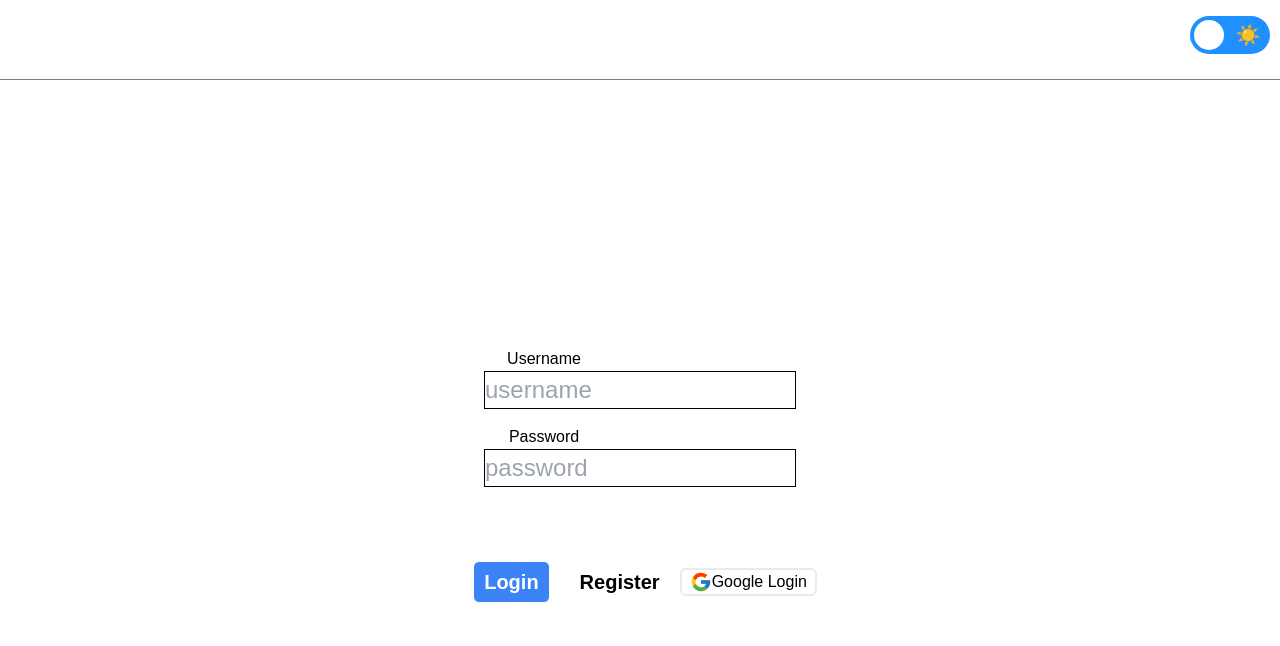
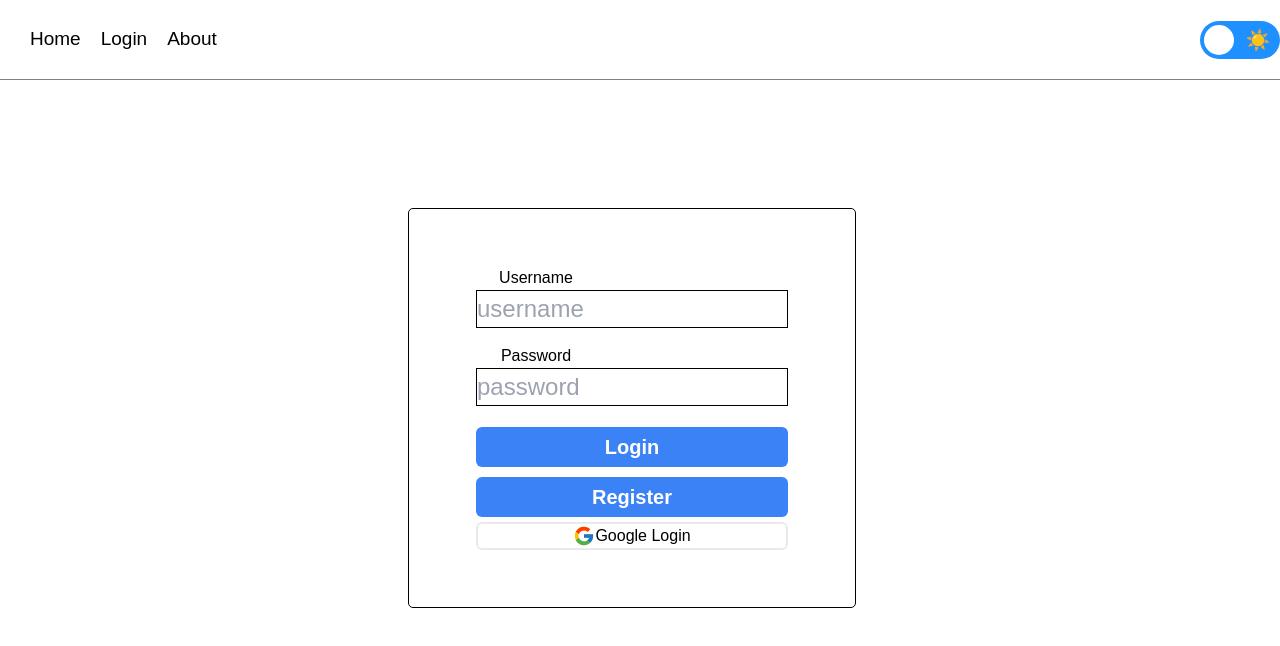
Before and after one commit to Seung-hwan285/Next13-E-Commerce, a Next.js app: page /login in a window 1280 px wide. Shown: the top 646 px of the page. Built offline with nearby package versions, Linux system fonts and the light colour scheme; no server answers.

Commit message:
refactor: Update navbar style

```diff
--- a/next.config.js
+++ b/next.config.js
@@ -6,6 +6,9 @@ const nextConfig = {
   typescript: {
     ignoreBuildErrors: true,
   },
+  images: {
+    domains: ['lh3.googleusercontent.com'],
+  },
 };
 
 module.exports = nextConfig;
--- a/package.json
+++ b/package.json
@@ -23,6 +23,7 @@
     "@types/react": "18.2.12",
     "@types/react-dom": "18.2.5",
     "axios": "^1.2.5",
+    "jotai": "^2.2.1",
     "next": "13.4.4",
     "next-auth": "^4.22.1",
     "react": "18.2.0",
--- a/src/app/(auth)/login/components/LoginForm.tsx
+++ b/src/app/(auth)/login/components/LoginForm.tsx
@@ -7,10 +7,12 @@ import {
   validatePassword,
 } from '@/app/(auth)/login/helper/validation';
 import { authAPI } from '@/app/api/auth/login';
-import { signIn, useSession } from 'next-auth/react';
+import { signIn } from 'next-auth/react';
 
 import GoogleIcon from '/public/icons/icons8-google.svg';
 import Image from 'next/image';
+import { themState } from '@/app/jotail/themState';
+import { useAtom } from 'jotai';
 
 type ButtonType = {
   variant: string;
@@ -24,7 +26,7 @@ function LoginForm() {
     reset,
   } = useForm();
 
-  const { data: session } = useSession();
+  const [activeThem, setActiveTheme] = useAtom(themState);
 
   const onSubmit = async () => {
     reset();
@@ -41,7 +43,7 @@ function LoginForm() {
 
   return (
     <>
-      <LoginFormBox onSubmit={handleSubmit(onSubmit)}>
+      <LoginFormBox activeThem={activeThem} onSubmit={handleSubmit(onSubmit)}>
         <LoginContainer>
           <LoginUserNameWrapper>
             <Label for="username">Username</Label>
@@ -88,27 +90,31 @@ export default LoginForm;
 
 const ButtonGoogle = styled.button`
   border-radius: 6px;
+  width: 100%;
   border: 2px solid #ebeaea;
   padding: 0 0.5rem;
   display: flex;
-  align-items: center;
-  justify-content: center;
   height: 1.75rem;
   min-width: 1.75rem;
   font-size: 1em;
   margin: 0;
   outline: none;
+  align-items: center;
+  justify-content: center;
   font-weight: 500;
 `;
 
 const LoginContainer = styled.div``;
 
 const LoginFormBox = styled.form`
-  background-color: #fff;
+  background-color: #ffffff;
   width: 35%;
   height: 25rem;
   display: flex;
   align-items: center;
+  margin-bottom: 9rem;
+  border: 1px solid ${(p) => (p.activeThem === 'light' ? 'black' : 'white')};
+  margin-right: 1rem;
   justify-content: center;
   border-radius: 5px;
   color: black;
@@ -124,6 +130,7 @@ const LoginUserNameWrapper = styled.div`
 const Label = styled.label`
   color: black;
   margin-right: 12rem;
+  justify-content: flex-end;
 `;
 
 const Input = styled.input`
@@ -144,23 +151,21 @@ const PasswordWrapper = styled.div`
 const ButtonWrapper = styled.div`
   display: flex;
   align-items: center;
+  flex-direction: column;
   justify-content: center;
-  margin-top: 4rem;
+  margin-top: 1rem;
 `;
 
 const Button = styled.button<ButtonType>`
-  color: ${(props) => (props.variant === 'login' ? 'white' : 'black')};
-  background-color: ${(props) =>
-    props.variant === 'login' ? 'rgb(59 130 246)' : ''};
+  color: #ffffff;
+  background-color: rgb(59 130 246);
   font-size: 20px;
-  margin: 10px;
-  border: 1px solid ${(props) => (props.variant === 'login' ? 'white' : 'none')};
+  margin: 5px;
   padding: 5px 10px;
+  width: 100%;
   border-radius: 6px;
   font-weight: bold;
   &:hover {
-    background-color: ${(props) =>
-      props.variant === 'login' ? 'rgb(29 78 216)' : ''};
-    color: ${(props) => (props.variant === 'login' ? '' : 'rgb(30 64 175);')};
+    background-color: rgba(30 64 175);
   }
 `;
--- a/src/app/api/auth/[...nextauth]/route.ts
+++ b/src/app/api/auth/[...nextauth]/route.ts
@@ -1,5 +1,6 @@
 import NextAuth, { NextAuthOptions } from 'next-auth';
 import GoogleProvider from 'next-auth/providers/google';
+import { isJwt } from '@/utils/isJwt';
 
 export const authOptions: NextAuthOptions = {
   session: {
@@ -14,12 +15,9 @@ export const authOptions: NextAuthOptions = {
   ],
 
   callbacks: {
-    async jwt({ token, account }) {
-      if (account?.provider === 'google') {
-        console.log(account);
-
-        return token;
-      }
+    async jwt({ token, account, profile }) {
+      isJwt(token);
+      return token;
     },
   },
 };
--- a/src/app/commons/ThemeToggle.tsx
+++ b/src/app/commons/ThemeToggle.tsx
@@ -1,8 +1,10 @@
 import styled from '@emotion/styled';
-import React, { useEffect, useState } from 'react';
+import React, { useEffect } from 'react';
+import { useAtom } from 'jotai';
+import { themState } from '@/app/jotail/themState';
 
 function ThemeToggle() {
-  const [activeThem, setActiveTheme] = useState('light');
+  const [activeThem, setActiveTheme] = useAtom(themState);
   const inactiveTheme = activeThem === 'light' ? 'dark' : 'light';
 
   useEffect(() => {
--- a/src/app/globals.css
+++ b/src/app/globals.css
@@ -5,10 +5,13 @@
 
 body,
 body[data-theme="light"] {
-  --color-text-primary: #27201a;
+  --color-text-primary: #000000;
   --color-text-secondary: #076963;
   --color-bg-primary: #fff;
   --color-bg-toggle: #1e90ff;
+  --color-text-color : #27201a;
+
+
 }
 
 body[data-theme="dark"] {
@@ -16,6 +19,7 @@ body[data-theme="dark"] {
   --color-text-secondary: #ff6b00;
   --color-bg-primary: #15232d;
   --color-bg-toggle: #a9a9a9;
+
 }
 
 body {
@@ -24,7 +28,3 @@ body {
   font-family: sans-serif;
   transition: background 0.25s ease-in-out;
 }
-
-h1 {
-  color: var(--color-text-secondary);
-}
--- /dev/null
+++ b/src/app/jotail/themState.ts
@@ -0,0 +1,3 @@
+import { atom } from 'jotai';
+
+export const themState = atom('light');
--- a/src/app/layouts/Navbar.tsx
+++ b/src/app/layouts/Navbar.tsx
@@ -1,14 +1,57 @@
-'use clinet';
-
 import React from 'react';
 import styled from '@emotion/styled';
 import ThemeToggle from '@/app/commons/ThemeToggle';
+import { signOut, useSession } from 'next-auth/react';
+import Link from 'next/link';
+import Image from 'next/image';
+
+type sessionType = {
+  email: string;
+  name: string;
+  image: string | null;
+};
 
 function Navbar() {
+  const { data: session } = useSession();
+  const { email, name, image }: sessionType = session?.user || {};
+
+  const handleLogoutClick = () => {
+    signOut({
+      callbackUrl: '/',
+      // callbackUrl: 'https://shop-seung-hwan285.vercel.app/',
+    });
+  };
+
   return (
     <StyledNavbar>
+      <NavBarButtonWrapper>
+        <NavBarUl>
+          <li>
+            <Link href="/">Home</Link>
+          </li>
+
+          <li>
+            {!session ? (
+              <Link href="/login">Login</Link>
+            ) : (
+              <button onClick={handleLogoutClick}>Logout</button>
+            )}
+          </li>
+
+          <li>
+            <Link href="/">About</Link>
+          </li>
+        </NavBarUl>
+      </NavBarButtonWrapper>
       <NavBarWrapper>
         <ThemeToggle />
+        {image && (
+          <ImageWrapper>
+            <p>{name}</p>
+
+            <Image src={image} width="50" height="10" alt="image" />
+          </ImageWrapper>
+        )}
       </NavBarWrapper>
     </StyledNavbar>
   );
@@ -17,12 +60,51 @@ function Navbar() {
 export default Navbar;
 
 const StyledNavbar = styled.nav`
+  display: flex;
+  justify-content: space-between;
   height: 5rem;
   border-bottom: 0.1rem solid gray;
-  color: #fff;
+`;
+
+const ImageWrapper = styled.div`
+  display: flex;
+  align-items: center;
+  margin-left: 1.5rem;
+  img {
+    border-radius: 50%;
+    height: 3rem;
+    width: 3rem;
+    margin-right: 1rem;
+  }
+  p {
+    margin-left: 8px;
+    font-size: 1.2rem;
+    font-weight: bold;
+  }
+`;
+
+const NavBarButtonWrapper = styled.div`
+  display: flex;
+  margin: 15px 20px;
+  float: left;
+  padding: 10px;
+`;
+
+const NavBarUl = styled.div`
+  list-style: none;
+  display: flex;
+  align-items: center;
+  li {
+    margin-right: 20px;
+    font-size: 19px;
+
+    &:hover {
+      color: #555;
+    }
+  }
 `;
 
 const NavBarWrapper = styled.div`
-  float: right;
-  margin: 16px 10px;
+  display: flex;
+  align-items: center;
 `;
--- a/src/app/page.tsx
+++ b/src/app/page.tsx
@@ -2,21 +2,14 @@
 // import Image from 'next/image';
 import styles from './page.module.css';
 import React from 'react';
-import { signOut } from 'next-auth/react';
-import Link from 'next/link';
+
 // const inter = Inter({ subsets: ['latin'] });
 
 export default function Home() {
   // fdsa
   return (
     <>
-      <main className={styles.main}>
-        <div>
-          <h1 className="text-current">하이하이</h1>
-          <Link href="/login">로그인</Link>
-          <button onClick={() => signOut()}>로그아웃</button>
-        </div>
-      </main>
+      <h1>Home 입니다.</h1>
     </>
   );
 }
--- /dev/null
+++ b/src/utils/isJwt.ts
@@ -0,0 +1,20 @@
+type TokenProps = {
+  name: string;
+  email: string;
+  picture: string;
+  sub: string;
+  iat: number;
+  exp: number;
+  jti: string;
+};
+export const isJwt = (token: TokenProps | unknown) => {
+  try {
+    const { name, email, picture, sub, iat, exp, jti } = token;
+    if (!name || !email || !picture || !sub || !iat || !exp || !jti) {
+      return false;
+    }
+    return true;
+  } catch (err) {
+    return false;
+  }
+};
```
Also changed, not shown: src/app/(auth)/login/index.ts (added), 2 other files (tests, documents, lock files or other folders).
